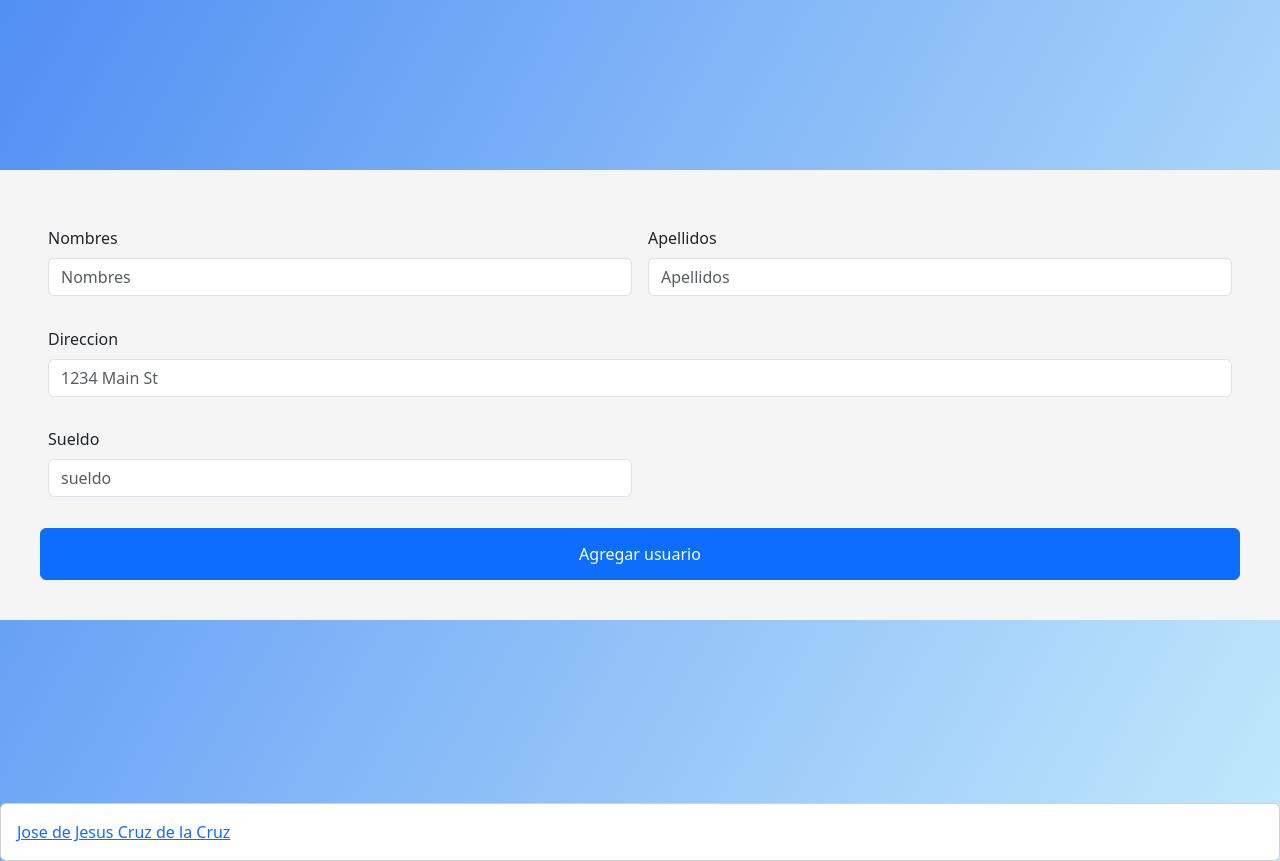
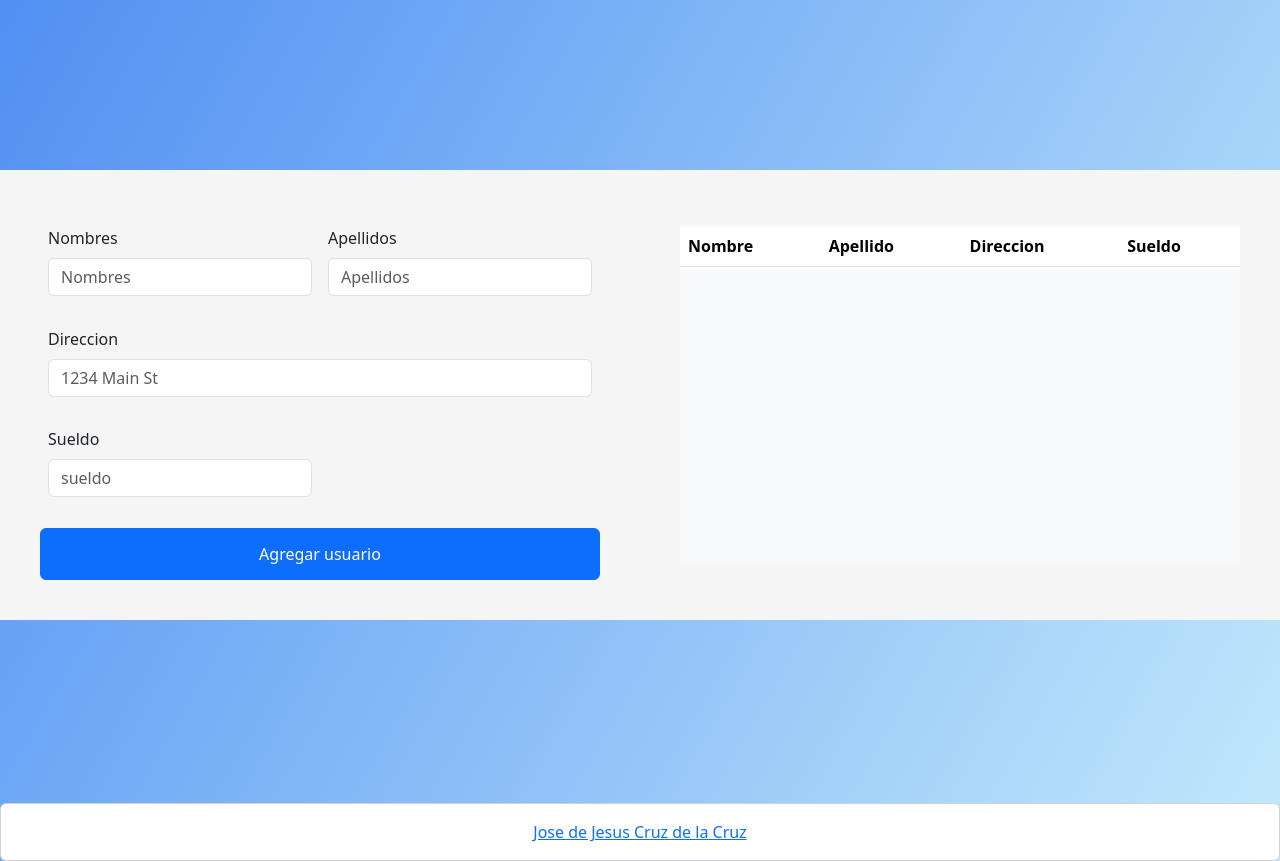
Before and after one commit to ch0c0tr0l/Proyecto_M7_S15, a plain HTML site: page index.html in a window 1280 px wide. Shown: the part 53-914 px from the top of the page. Drawn offline with nearby package versions, Linux system fonts and the light colour scheme.

Commit message:
se agrega estructura para visualizar los usuarios creados, se modifica el estilo para colocar el footer al centro del sitio we

```diff
--- a/index.html
+++ b/index.html
@@ -15,6 +15,7 @@
     </header>
     <main>
     <section class="form_container">
+    <div class="col-md-6">
         <form class="form row g-3" action="" name="formulario">
                 <div class="col-md-6">
                 <label for="nombres" class="form-label">Nombres</label>
@@ -35,7 +36,24 @@
                 <button type="submit" class="btn btn-primary">Agregar usuario</button>
                 </div>
         </form>
+    </div>
+        <div class="col-md-6 form row g-3">
+            <table class="table caption-top bg-light">
+                <thead>
+                <tr>
+                    <th scope="col">Nombre</th>
+                    <th scope="col">Apellido</th>
+                    <th scope="col">Direccion</th>
+                    <th scope="col">Sueldo</th>
+                </tr>
+                </thead>
+                <tbody id="tbody">
+
+                </tbody>
+            </table>
+        </div>
     </section>
+
     </main>
     <footer>
         <div class="card">
--- a/style.css
+++ b/style.css
@@ -29,3 +29,6 @@ h1{
     text-align: center;
     color: hsl(240, 33%, 95%);
 }
+footer{
+    text-align: center;
+}
```
Lines whose indentation alone changed are shown as unchanged.
